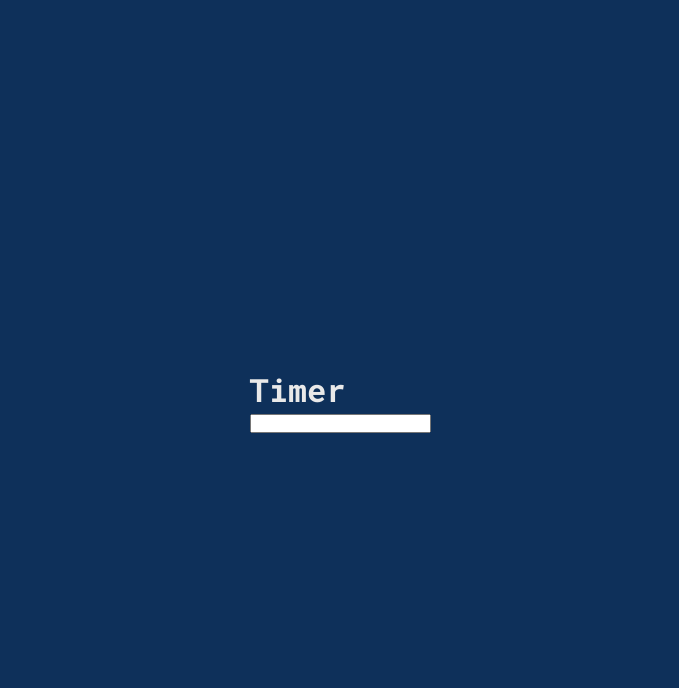
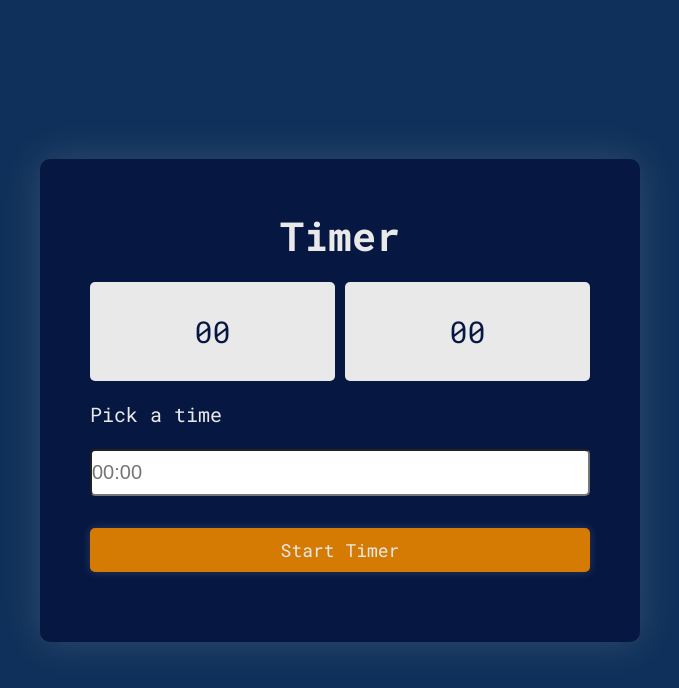
Before and after one commit to thecodingloft/js-countdown, a plain HTML site: page index.html in a window 1280 px wide. Shown: the whole page, without its empty margins (300-979 px from the left). Drawn offline with Linux system fonts and the light colour scheme.

Commit message:
added html and css, next: js logic

```diff
--- a/index.html
+++ b/index.html
@@ -13,12 +13,17 @@
             Timer
         </h1>
         <div class="timer">
-            <div class="minutes"></div>
-            <div class="seconds"></div>
+            <div id="minutes "class="time-box">
+                <p id="minutes-count">00</p>
+            </div>
+            <div id="seconds" class="time-box">
+                <p id="seconds-count">00</p>
+            </div>
         </div>
         <form action="">
-            <label for=""></label>
-            <input type="text" name="" id="">
+            <label for="">Pick a time</label>
+            <input type="text" name="" id="" placeholder="00:00">
+            <input class="btn" type="button" value="Start Timer">
         </form>
     </div>
     <script src="/script.js">
--- a/style.css
+++ b/style.css
@@ -1,8 +1,17 @@
 @import url('https://fonts.googleapis.com/css2?family=Roboto+Mono:wght@300;400;500;700&display=swap');
+
+:root {
+    --light-color: #e9e9e9;
+    --primary-color: #061742;
+    --background-color: #0e305a;
+    --highlight-color: #d57a02;
+}
 
 * {
     padding: 0;
-    margin: 0
+    margin: 0;
+    font-size: 10px;
+    box-sizing: border-box;
 }
 
 body {
@@ -12,13 +21,88 @@ body {
     justify-content: center;
 
     font-family: 'Roboto Mono', sans-serif;
-    color: #e9e9e9;
+    color: var(--light-color);
     width: 100vw;
     height: 100vh;
-    background-color: #0e305a;
+    background-color: var(--background-color)
+}
+
+.btn {
+    width: 100%;
+    padding: 10px 0;
+    margin: 20px 0;
+    border-radius: 5px;
+    background: var(--highlight-color);
+    border: none;
+    color: var(--light-color);
+    font-family: inherit;
+    font-size: 1.8rem;
+    box-shadow: 0 0 10px 0 rgba(200,200,200, .2)
+}
+
+.btn:hover {
+    cursor: pointer;
+}
+
+.btn:active {
+    opacity: .9;
+
 }
 
 .container {
-    background:
+    background: var(--primary-color);
     padding: 50px;
+    border-radius: 10px;
+    width: 60%;
+    max-width: 600px;
+    display: flex;
+    flex-direction: column;
+    align-items: center;
+    justify-content: center;
+    box-shadow: 0 0 40px 0px rgba(200,200,200,0.2);
+    overflow: hidden;
 }
+
+.timer-heading {
+    margin-bottom: 2rem;
+    font-size: 4rem;
+}
+
+.timer {
+    display: flex;
+    justify-content: center;
+    gap: 10px;
+    width: 100%;
+    text-align: center;
+}
+
+.time-box {
+    min-height: 20px;
+    background: var(--light-color);
+    margin-bottom: 1rem;
+    padding: 30px 20px;
+    color: var(--primary-color);
+    border-radius: 5px;
+    flex-grow: 1;
+}
+
+#minutes-count, #seconds-count {
+    font-size: 30px;
+}
+
+form {
+    display: flex;
+    flex-direction: column;
+    align-items: center;
+    justify-content: center;
+    width: 100%;
+}
+
+label, input {
+    display: block;
+    width: 100%;
+    margin-bottom: 1.2rem;
+    padding: 1rem 0;
+    font-size: 2rem;
+    border-radius: 5px;
+}
```
